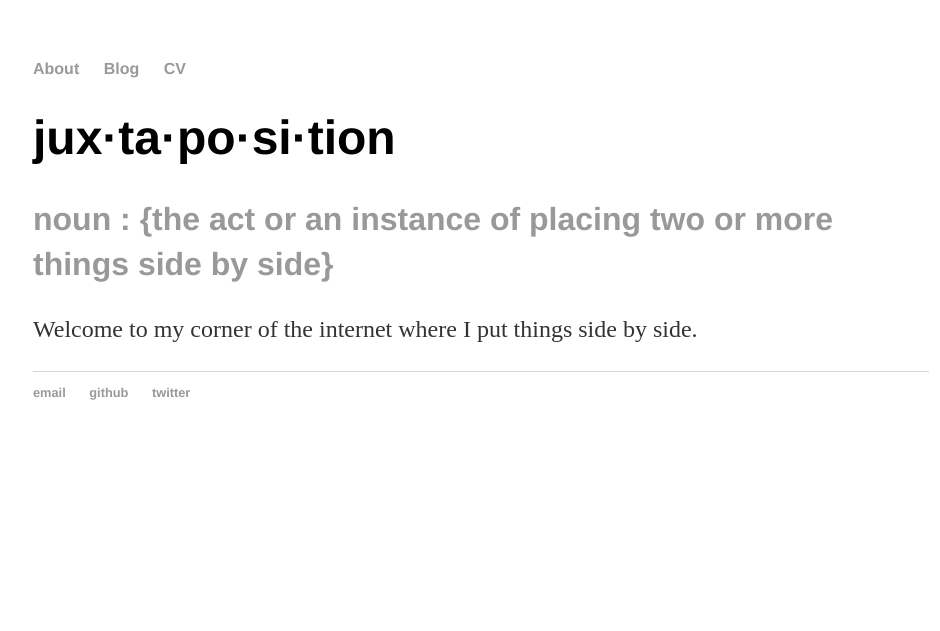
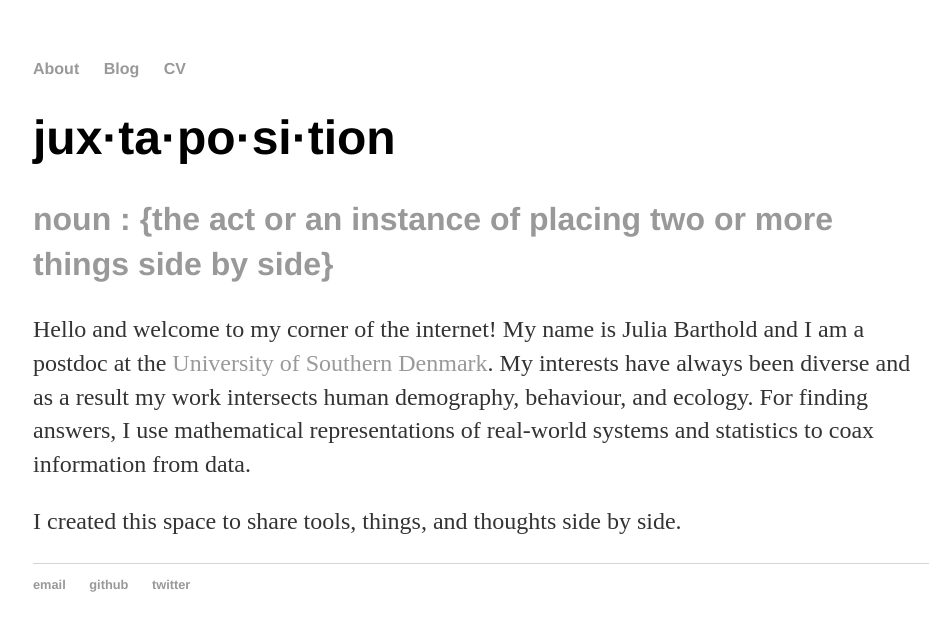
Before and after one commit to bartholdja/bartholdja.github.io, a Jekyll site: the page built from about/index.html, in a window 1280 px wide. Shown: the top 631 px of the page, without its empty margins (159-1099 px from the left). Built offline with Jekyll 4.4.1, drawn with Linux system fonts in a browser that asks for light colours.

Commit message:
fixing about page 002

```diff
--- a/about/index.html
+++ b/about/index.html
@@ -5,5 +5,6 @@ title: juxtaposition
 <div class="blurb">
 	<h1>jux·ta·po·si·tion</h1>
 	<h2>noun : {the act or an instance of placing two or more things side by side}</h2>
-	<p>Welcome to my corner of the internet where I put things side by side. <p>
+	<p>Hello and welcome to my corner of the internet! My name is Julia Barthold and I am a postdoc at the <a href="http://www.sdu.dk">University of Southern Denmark</a>. My interests have always been diverse and as a result my work intersects human demography, behaviour, and ecology. For finding answers, I use mathematical representations of real-world systems and statistics to coax information from data.<p>
+	<p>I created this space to share tools, things, and thoughts side by side.<p>
 </div><!-- /.blurb -->
--- a/index.html
+++ b/index.html
@@ -5,6 +5,6 @@ title: juxtaposition
 <div class="blurb">
 	<h1>jux·ta·po·si·tion</h1>
 	<h2>noun : {the act or an instance of placing two or more things side by side}</h2>
-	<p>Hello and welcome to my corner of the internet. My name is Julia Barthold and I am a postdoc at the [University of Southern Denmark](http://www.sdu.dk). My interests have always been diverse and as a result my work intersects human demography, behaviour, and ecology. For finding answers, I use mathematical representations of real-world systems and statistics to coax information from data.<p>
+	<p>Hello and welcome to my corner of the internet! My name is Julia Barthold and I am a postdoc at the <a href="http://www.sdu.dk">University of Southern Denmark</a>. My interests have always been diverse and as a result my work intersects human demography, behaviour, and ecology. For finding answers, I use mathematical representations of real-world systems and statistics to coax information from data.<p>
 	<p>I created this space to share tools, things, and thoughts side by side.<p>
 </div><!-- /.blurb -->
```
